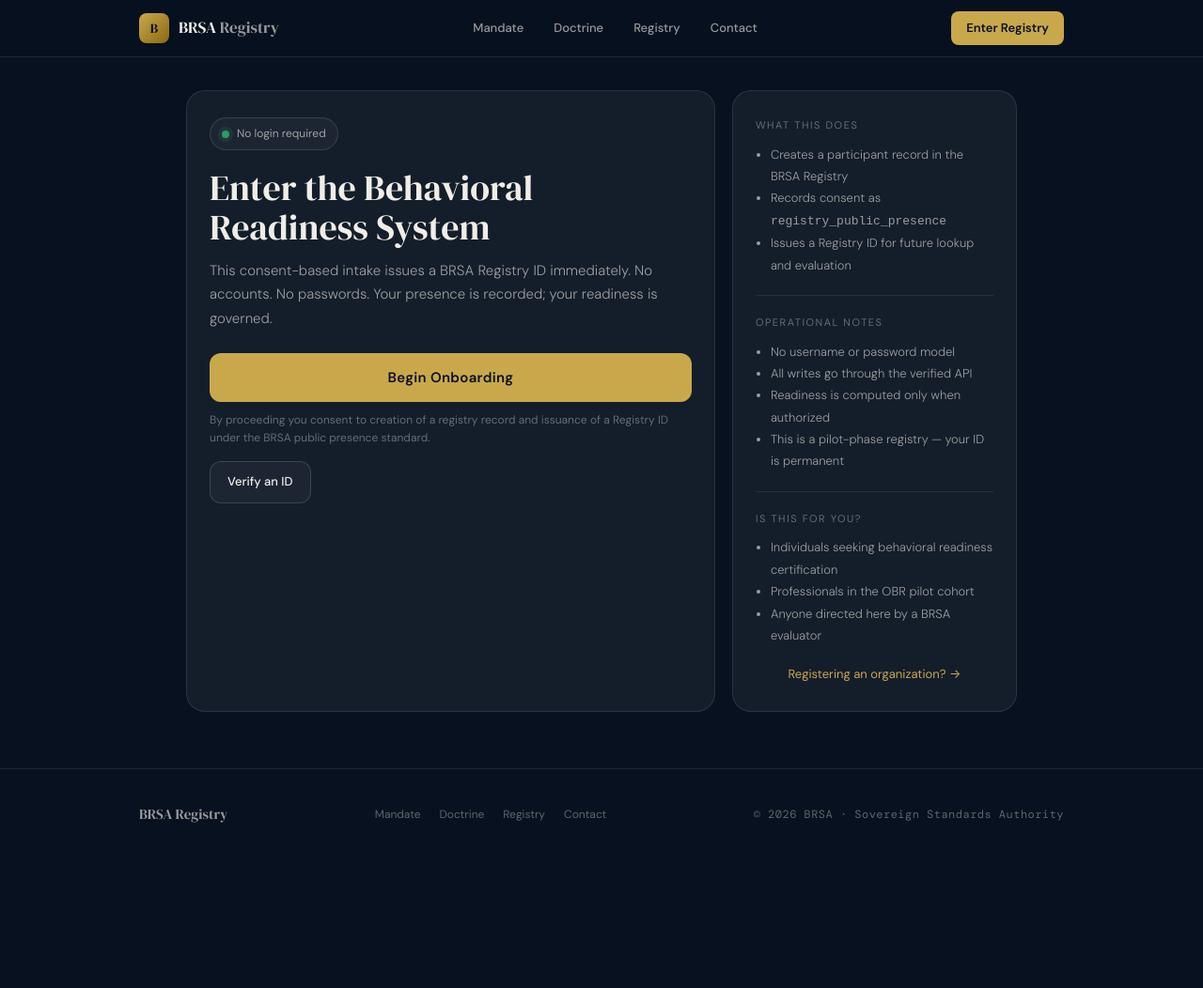
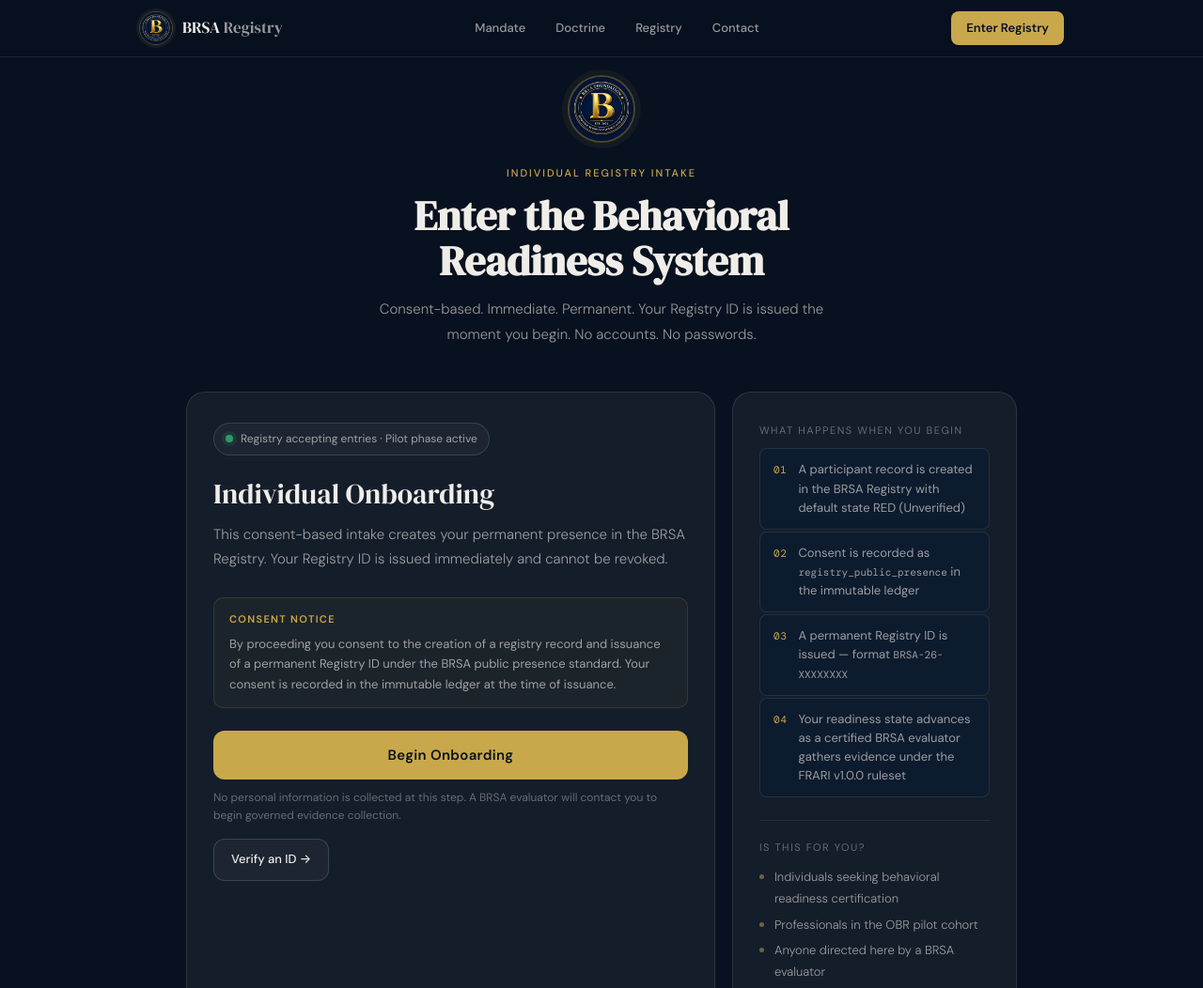
Before and after one commit to cken1977-create/BRSA-Registry-, a plain HTML site: page onboard.html in a window 1280 px wide. Shown: the top 1052 px of the page at 94% size. Before the commit the page ends 915 px from the top, so only its background shows below. Drawn offline with nearby package versions, Linux system fonts and the light colour scheme.

Commit message:
Update onboard.html

```diff
--- a/onboard.html
+++ b/onboard.html
@@ -9,9 +9,45 @@
   <link href="https://fonts.googleapis.com/css2?family=DM+Serif+Display:ital@0;1&family=DM+Sans:wght@300;400;500;600&family=DM+Mono:wght@400;500&display=swap" rel="stylesheet" />
   <link rel="stylesheet" href="assets/styles.css" />
   <style>
-    .intake-wrap { max-width: 980px; margin: 0 auto; padding: 80px var(--pad) 60px; }
+    .nav-seal {
+      width: 36px; height: 36px; border-radius: 50%; overflow: hidden;
+      flex-shrink: 0; border: 1.5px solid rgba(201,168,76,.4);
+      box-shadow: 0 0 0 3px rgba(201,168,76,.08);
+    }
+    .nav-seal img { width: 100%; height: 100%; object-fit: cover; }
+
+    .intake-wrap {
+      max-width: 980px; margin: 0 auto;
+      padding: 80px var(--pad) 80px;
+    }
+
+    .intake-hero {
+      text-align: center; margin-bottom: 48px;
+    }
+    .intake-hero-seal {
+      width: 72px; height: 72px; border-radius: 50%; overflow: hidden;
+      border: 2px solid rgba(201,168,76,.35);
+      box-shadow: 0 0 0 6px rgba(201,168,76,.06);
+      margin: 0 auto 24px;
+    }
+    .intake-hero-seal img { width: 100%; height: 100%; object-fit: cover; }
+    .intake-hero-eyebrow {
+      font-size: 11px; letter-spacing: .18em; text-transform: uppercase;
+      color: var(--gold); font-weight: 500; margin-bottom: 12px;
+    }
+    .intake-hero-title {
+      font-family: var(--serif);
+      font-size: clamp(28px, 4vw, 44px);
+      line-height: 1.1; margin-bottom: 14px;
+    }
+    .intake-hero-sub {
+      color: var(--dim); font-size: 15px; max-width: 520px;
+      margin: 0 auto; line-height: 1.75; font-weight: 300;
+    }
+
     .intake-grid {
-      display: grid; grid-template-columns: 1.3fr .7fr; gap: 18px; margin-top: 16px;
+      display: grid; grid-template-columns: 1.3fr .7fr;
+      gap: 18px; margin-top: 16px;
     }
     @media(max-width:820px){ .intake-grid{ grid-template-columns:1fr; } }
 
@@ -20,27 +56,40 @@
       border: 1px solid rgba(255,255,255,.10);
       border-radius: 20px; overflow: hidden;
     }
-    .card-inner { padding: 28px 24px; }
+    .card-inner { padding: 32px 28px; }
 
     .status-badge {
       display: inline-flex; align-items: center; gap: 8px;
       padding: 7px 12px; border-radius: 999px;
       border: 1px solid rgba(255,255,255,.12);
       background: rgba(255,255,255,.04);
-      color: var(--dim); font-size: 12px; margin-bottom: 20px;
+      color: var(--dim); font-size: 12px; margin-bottom: 24px;
     }
     .status-dot {
       width: 8px; height: 8px; border-radius: 50%;
       background: #2D9B63; box-shadow: 0 0 0 4px rgba(45,155,99,.15);
     }
 
-    .intake-title {
-      font-family: var(--serif); font-size: clamp(26px,4vw,38px);
-      font-weight: 400; line-height: 1.1; margin: 0 0 12px;
+    .intake-card-title {
+      font-family: var(--serif); font-size: clamp(22px,3vw,30px);
+      font-weight: 400; line-height: 1.15; margin: 0 0 12px;
     }
     .intake-lead {
-      margin: 0 0 24px; color: var(--dim); font-size: 15px;
-      line-height: 1.7; font-weight: 300;
+      margin: 0 0 28px; color: var(--dim); font-size: 15px;
+      line-height: 1.75; font-weight: 300;
+    }
+
+    .consent-notice {
+      background: rgba(201,168,76,.05);
+      border: 1px solid rgba(201,168,76,.15);
+      border-radius: 10px; padding: 14px 16px; margin-bottom: 24px;
+    }
+    .consent-notice-title {
+      font-size: 11px; letter-spacing: .12em; text-transform: uppercase;
+      color: var(--gold); font-weight: 600; margin-bottom: 6px;
+    }
+    .consent-notice-body {
+      font-size: 13px; color: var(--dim); line-height: 1.65;
     }
 
     .btn-primary {
@@ -68,18 +117,24 @@
     .note { margin-top: 10px; font-size: 12px; color: var(--faint); line-height: 1.55; }
 
     .result-box {
-      display: none; margin-top: 20px; border-radius: 16px;
+      display: none; margin-top: 24px; border-radius: 16px;
       border: 1px solid rgba(201,168,76,.3);
       background: linear-gradient(180deg, rgba(201,168,76,.08), rgba(255,255,255,.03));
+      overflow: hidden;
     }
-    .result-inner { padding: 22px; }
+    .result-bar { height: 3px; background: var(--gold); }
+    .result-inner { padding: 24px; }
+    .result-eyebrow {
+      font-size: 11px; letter-spacing: .14em; text-transform: uppercase;
+      color: var(--gold); margin-bottom: 8px; font-weight: 500;
+    }
     .result-label {
-      font-family: var(--serif); font-size: 20px; margin: 0 0 14px;
+      font-family: var(--serif); font-size: 20px; margin: 0 0 16px;
     }
     .id-display {
       font-family: var(--mono); font-size: 22px; letter-spacing: 1.5px;
       background: rgba(0,0,0,.22); border: 1px solid rgba(255,255,255,.12);
-      border-radius: 10px; padding: 14px 16px; margin-bottom: 12px;
+      border-radius: 10px; padding: 14px 16px; margin-bottom: 14px;
       word-break: break-all;
     }
     .copy-row { display: flex; gap: 10px; align-items: center; flex-wrap: wrap; }
@@ -95,7 +150,9 @@
       background: rgba(45,155,99,.14); border: 1px solid rgba(45,155,99,.3);
       color: #7DDCAA; font-size: 12px; font-weight: 700;
     }
-    .result-hint { margin: 14px 0 0; color: var(--dim); font-size: 13px; line-height: 1.65; }
+    .result-hint {
+      margin: 16px 0 0; color: var(--dim); font-size: 13px; line-height: 1.65;
+    }
 
     .error-box {
       display: none; margin-top: 16px; border-radius: 14px;
@@ -109,27 +166,55 @@
       color: var(--dim); white-space: pre-wrap; overflow-wrap: anywhere;
     }
 
+    .side-section { margin-bottom: 24px; }
     .side-title {
       font-size: 11px; letter-spacing: .14em; text-transform: uppercase;
       color: var(--faint); margin: 0 0 10px; display: block;
     }
     .side-list {
-      margin: 0; padding-left: 16px; color: var(--dim);
-      font-size: 13px; line-height: 1.8; font-weight: 300;
+      margin: 0; padding: 0; list-style: none;
+      color: var(--dim); font-size: 13px; line-height: 1.8; font-weight: 300;
+    }
+    .side-list li {
+      padding-left: 16px; position: relative; margin-bottom: 4px;
+    }
+    .side-list li::before {
+      content: ''; position: absolute; left: 0; top: 9px;
+      width: 5px; height: 5px; border-radius: 50%;
+      background: var(--gold); opacity: .5;
     }
     .side-divider { height: 1px; background: rgba(255,255,255,.08); margin: 20px 0; }
     .side-link {
       display: block; margin-top: 20px; text-align: center;
       color: var(--gold); font-size: 13px; transition: opacity .15s;
+      padding: 12px; border: 1px solid rgba(201,168,76,.2);
+      border-radius: 10px; background: rgba(201,168,76,.04);
     }
     .side-link:hover { opacity: .8; }
+
+    .what-happens {
+      display: flex; flex-direction: column; gap: 2px;
+    }
+    .what-step {
+      display: flex; gap: 12px; align-items: flex-start;
+      padding: 12px 14px; background: var(--navy2);
+      border: 1px solid var(--line); border-radius: 8px;
+    }
+    .what-step-num {
+      font-family: var(--mono); font-size: 11px; color: var(--gold);
+      flex-shrink: 0; margin-top: 2px; letter-spacing: .06em;
+    }
+    .what-step-text { font-size: 13px; color: var(--dim); line-height: 1.55; }
   </style>
 </head>
 <body>
+
   <header class="nav">
     <div class="nav-inner">
       <a href="index.html" class="nav-brand">
-        <div class="nav-mark">B</div>
+        <div class="nav-seal">
+          <img src="assets/logo-seal.png" alt="BRSA Seal" />
+        </div>
         <div class="nav-wordmark">BRSA <span>Registry</span></div>
       </a>
       <nav class="nav-links">
@@ -138,33 +223,50 @@
         <a href="registry.html" class="nav-link">Registry</a>
         <a href="contact.html" class="nav-link">Contact</a>
       </nav>
-      <a href="onboard.html" class="nav-cta active">Enter Registry</a>
+      <a href="onboard.html" class="nav-cta">Enter Registry</a>
       <button class="nav-mobile-btn" aria-label="Menu">
-        <svg width="22" height="22" viewBox="0 0 22 22" fill="none"><path d="M3 6h16M3 11h16M3 16h16" stroke="currentColor" stroke-width="1.8" stroke-linecap="round"/></svg>
+        <svg width="22" height="22" viewBox="0 0 22 22" fill="none">
+          <path d="M3 6h16M3 11h16M3 16h16" stroke="currentColor" stroke-width="1.8" stroke-linecap="round"/>
+        </svg>
       </button>
     </div>
   </header>
 
   <div class="intake-wrap">
+
+    <div class="intake-hero">
+      <div class="intake-hero-seal">
+        <img src="assets/logo-seal.png" alt="BRSA Seal" />
+      </div>
+      <div class="intake-hero-eyebrow">Individual Registry Intake</div>
+      <h1 class="intake-hero-title">Enter the Behavioral<br>Readiness System</h1>
+      <p class="intake-hero-sub">Consent-based. Immediate. Permanent. Your Registry ID is issued the moment you begin. No accounts. No passwords.</p>
+    </div>
+
     <div class="intake-grid">
 
       <div class="card">
         <div class="card-inner">
           <div class="status-badge">
             <span class="status-dot"></span>
-            No login required
+            Registry accepting entries · Pilot phase active
           </div>
 
-          <h1 class="intake-title">Enter the Behavioral Readiness System</h1>
+          <h2 class="intake-card-title">Individual Onboarding</h2>
           <p class="intake-lead">
-            This consent-based intake issues a BRSA Registry ID immediately.
-            No accounts. No passwords. Your presence is recorded; your readiness is governed.
+            This consent-based intake creates your permanent presence in the BRSA Registry.
+            Your Registry ID is issued immediately and cannot be revoked.
           </p>
+
+          <div class="consent-notice">
+            <div class="consent-notice-title">Consent Notice</div>
+            <div class="consent-notice-body">By proceeding you consent to the creation of a registry record and issuance of a permanent Registry ID under the BRSA public presence standard. Your consent is recorded in the immutable ledger at the time of issuance.</div>
+          </div>
 
           <button id="beginBtn" class="btn-primary">Begin Onboarding</button>
           <p class="note">
-            By proceeding you consent to creation of a registry record and issuance of a Registry ID
-            under the BRSA public presence standard.
+            No personal information is collected at this step.
+            A BRSA evaluator will contact you to begin governed evidence collection.
           </p>
 
           <div id="errorBox" class="error-box" role="alert">
@@ -174,50 +276,79 @@
           </div>
 
           <div id="resultBox" class="result-box">
+            <div class="result-bar"></div>
             <div class="result-inner">
+              <div class="result-eyebrow">Issued · Permanent · Immutable</div>
               <div class="result-label">Your BRSA Registry ID</div>
               <div id="registryId" class="id-display" aria-live="polite"></div>
               <div class="copy-row">
                 <button id="copyBtn" class="btn-copy">Copy ID</button>
-                <span id="copyConfirm" class="copy-confirm">Copied</span>
+                <span id="copyConfirm" class="copy-confirm">✓ Copied</span>
               </div>
               <p class="result-hint">
                 Save this ID. It is your permanent presence in the BRSA Registry.
-                An evaluator will contact you to begin governed evidence collection.
+                Share it with your evaluator, employer, or institutional partner to verify your standing.
+                It cannot be reissued.
               </p>
             </div>
           </div>
 
           <div style="margin-top:16px; display:flex; gap:10px; flex-wrap:wrap;">
             <button id="resetBtn" class="btn-ghost" style="display:none;">Start Over</button>
-            <a href="index.html" class="btn-ghost">Verify an ID</a>
+            <a href="index.html" class="btn-ghost">Verify an ID →</a>
           </div>
         </div>
       </div>
 
       <div class="card">
         <div class="card-inner">
-          <div class="side-title">What This Does</div>
-          <ul class="side-list">
-            <li>Creates a participant record in the BRSA Registry</li>
-            <li>Records consent as <code>registry_public_presence</code></li>
-            <li>Issues a Registry ID for future lookup and evaluation</li>
-          </ul>
+
+          <div class="side-section">
+            <span class="side-title">What Happens When You Begin</span>
+            <div class="what-happens">
+              <div class="what-step">
+                <div class="what-step-num">01</div>
+                <div class="what-step-text">A participant record is created in the BRSA Registry with default state RED (Unverified)</div>
+              </div>
+              <div class="what-step">
+                <div class="what-step-num">02</div>
+                <div class="what-step-text">Consent is recorded as <code style="font-family:var(--mono);font-size:11px">registry_public_presence</code> in the immutable ledger</div>
+              </div>
+              <div class="what-step">
+                <div class="what-step-num">03</div>
+                <div class="what-step-text">A permanent Registry ID is issued — format <code style="font-family:var(--mono);font-size:11px">BRSA-26-XXXXXXXX</code></div>
+              </div>
+              <div class="what-step">
+                <div class="what-step-num">04</div>
+                <div class="what-step-text">Your readiness state advances as a certified BRSA evaluator gathers evidence under the FRARI v1.0.0 ruleset</div>
+              </div>
+            </div>
+          </div>
+
           <div class="side-divider"></div>
-          <div class="side-title">Operational Notes</div>
-          <ul class="side-list">
-            <li>No username or password model</li>
-            <li>All writes go through the verified API</li>
-            <li>Readiness is computed only when authorized</li>
-            <li>This is a pilot-phase registry — your ID is permanent</li>
-          </ul>
+
+          <div class="side-section">
+            <span class="side-title">Is This For You?</span>
+            <ul class="side-list">
+              <li>Individuals seeking behavioral readiness certification</li>
+              <li>Professionals in the OBR pilot cohort</li>
+              <li>Anyone directed here by a BRSA evaluator</li>
+              <li>Participants in the Vizionz Sankofa pilot program</li>
+            </ul>
+          </div>
+
           <div class="side-divider"></div>
-          <div class="side-title">Is This For You?</div>
-          <ul class="side-list">
-            <li>Individuals seeking behavioral readiness certification</li>
-            <li>Professionals in the OBR pilot cohort</li>
-            <li>Anyone directed here by a BRSA evaluator</li>
-          </ul>
+
+          <div class="side-section">
+            <span class="side-title">Operational Notes</span>
+            <ul class="side-list">
+              <li>No username or password required — ever</li>
+              <li>All writes go through the verified Legacyline API</li>
+              <li>Readiness is computed only when a certified evaluator authorizes it</li>
+              <li>Your Registry ID is permanent — pilot-phase records are not deleted</li>
+            </ul>
+          </div>
+
           <a href="org-onboard.html" class="side-link">Registering an organization? →</a>
         </div>
       </div>
@@ -241,15 +372,15 @@
   <script>
   (function(){
     const API = "https://legacyline-core-production.up.railway.app";
-    const beginBtn    = document.getElementById("beginBtn");
-    const resetBtn    = document.getElementById("resetBtn");
-    const copyBtn     = document.getElementById("copyBtn");
-    const copyConfirm = document.getElementById("copyConfirm");
-    const resultBox   = document.getElementById("resultBox");
+    const beginBtn     = document.getElementById("beginBtn");
+    const resetBtn     = document.getElementById("resetBtn");
+    const copyBtn      = document.getElementById("copyBtn");
+    const copyConfirm  = document.getElementById("copyConfirm");
+    const resultBox    = document.getElementById("resultBox");
     const registryIdEl = document.getElementById("registryId");
-    const errorBox    = document.getElementById("errorBox");
-    const errorMsg    = document.getElementById("errorMsg");
-    const errorDetail = document.getElementById("errorDetail");
+    const errorBox     = document.getElementById("errorBox");
+    const errorMsg     = document.getElementById("errorMsg");
+    const errorDetail  = document.getElementById("errorDetail");
 
     function clearError(){ errorBox.style.display="none"; errorMsg.textContent=""; errorDetail.textContent=""; }
     function showError(msg,detail){ errorBox.style.display="block"; errorMsg.textContent=msg||"Unknown error."; errorDetail.textContent=detail||""; }
@@ -295,4 +426,4 @@
   })();
   </script>
 </body>
-  </html>
+</html>
```
